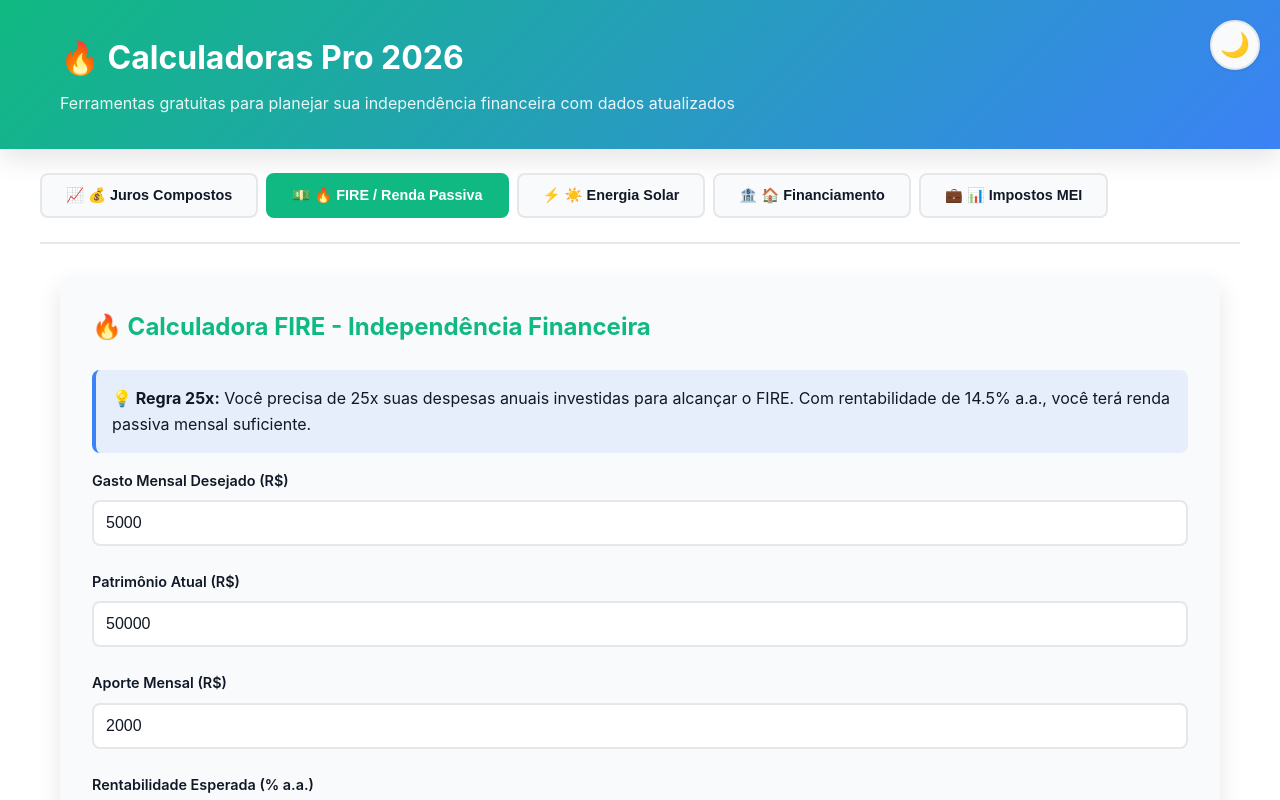
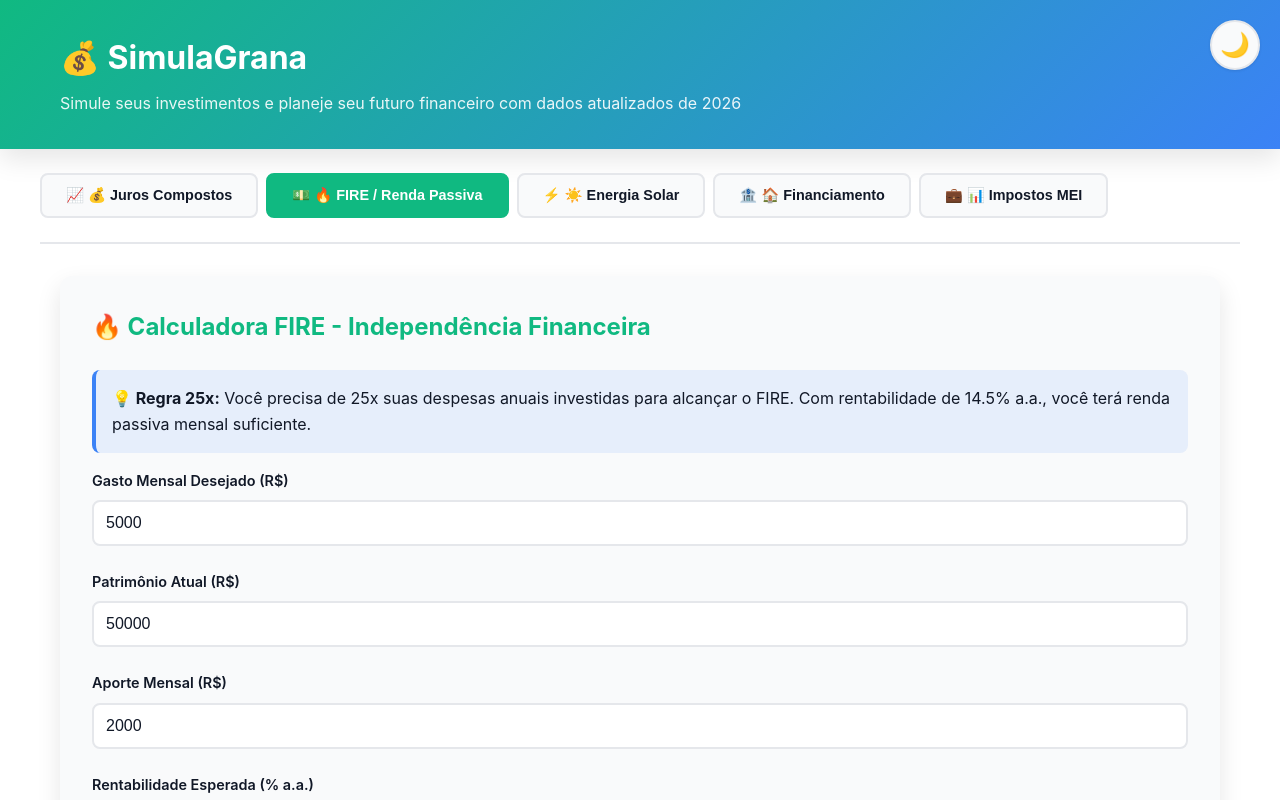
Before and after one commit to ralmeida433-cell/calculadoras-pro-2026, a React (Vite) app: page / in a window 1280 px wide. Shown: the top 800 px of the page. Built offline with nearby package versions, Linux system fonts and the light colour scheme.

Commit message:
💰 Rebrand completo: SimulaGrana (Header + package.json + README)

```diff
--- a/src/components/Header.jsx
+++ b/src/components/Header.jsx
@@ -2,8 +2,8 @@ export const Header = () => {
   return (
     <header className="header">
       <div className="container">
-        <h1>🔥 Calculadoras Pro 2026</h1>
-        <p>Ferramentas gratuitas para planejar sua independência financeira com dados atualizados</p>
+        <h1>💰 SimulaGrana</h1>
+        <p>Simule seus investimentos e planeje seu futuro financeiro com dados atualizados de 2026</p>
       </div>
     </header>
   );
```
Also changed, not shown: package.json (+7 -3 lines), 1 other file (tests, documents, lock files or other folders).
